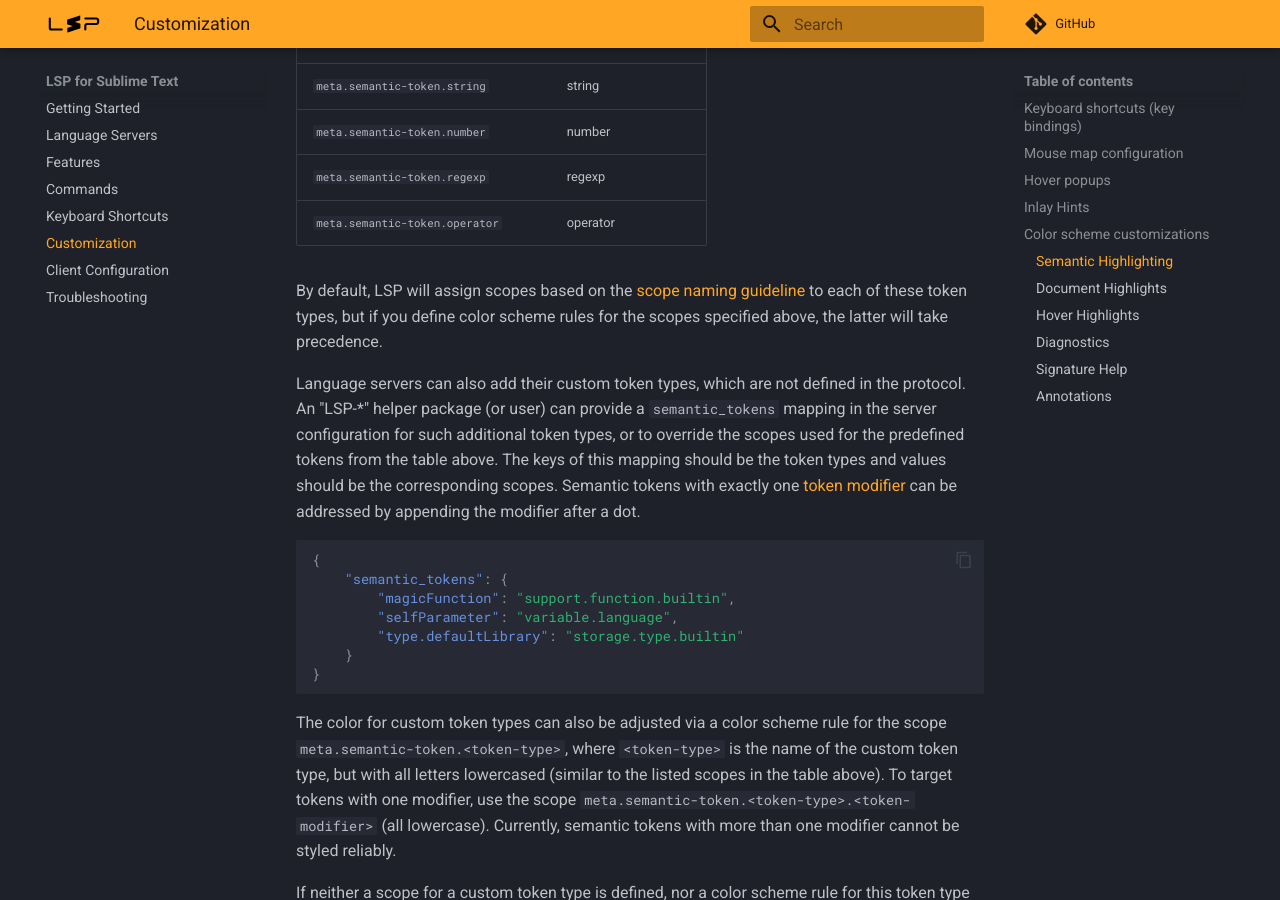
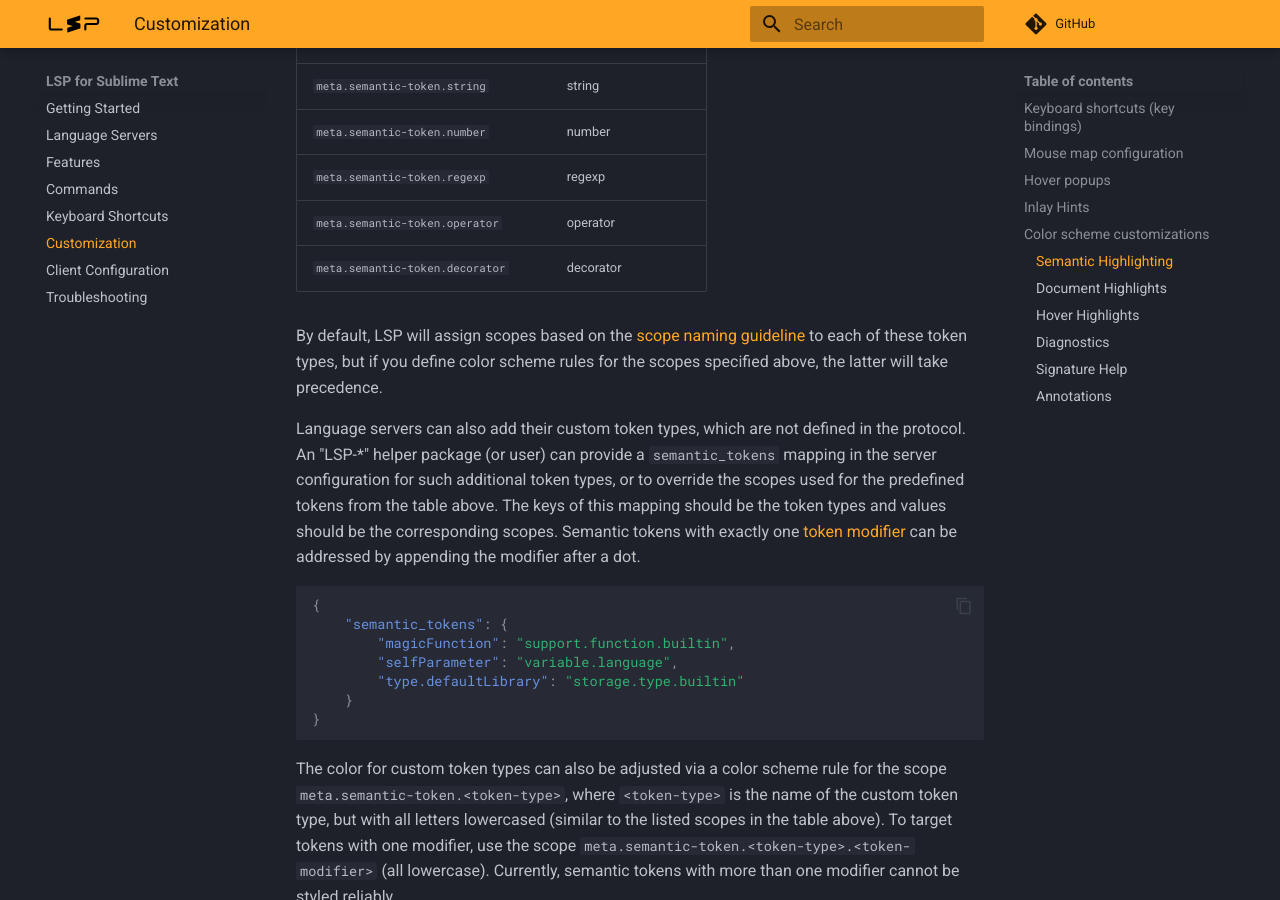
Before and after one commit to sublimelsp/LSP, an MkDocs documentation site: the page built from docs/src/customization.md, in a window 1280 px wide and 900 px high, scrolled down 3783 px. Built offline with MkDocs 1.6.1 and Material for MkDocs 9.7.7, drawn with Linux system fonts in a browser that asks for light colours; comment, search, counter and statistics services are not loaded.

Commit message:
Update semantic token types in docs

```diff
--- a/docs/src/customization.md
+++ b/docs/src/customization.md
@@ -123,6 +123,7 @@ Furthermore, it is possible to adjust the colors for semantic tokens by applying
 | `meta.semantic-token.number` | number |
 | `meta.semantic-token.regexp` | regexp |
 | `meta.semantic-token.operator` | operator |
+| `meta.semantic-token.decorator` | decorator |
 
 By default, LSP will assign scopes based on the [scope naming guideline](https://www.sublimetext.com/docs/scope_naming.html) to each of these token types, but if you define color scheme rules for the scopes specified above, the latter will take precedence.
 
```
